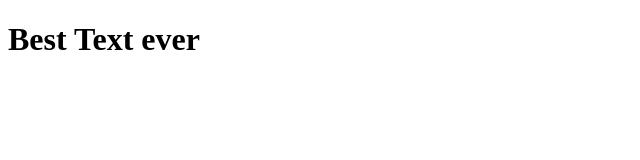
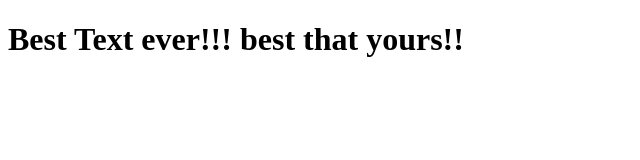
Before and after one commit to hgsal/GitGithub, a plain HTML site: page index.html in a window 1280 px wide. Shown: the whole page, without its empty margins (0-640 px from the left). Drawn offline with Linux system fonts and the light colour scheme.

Commit message:
Update index.html

```diff
--- a/index.html
+++ b/index.html
@@ -8,7 +8,7 @@
 </head>
 <body>
 
-    <h1>Best Text ever</h1>
+    <h1>Best Text ever!!! best that yours!!</h1>
 
 </body>
 </html>
```
